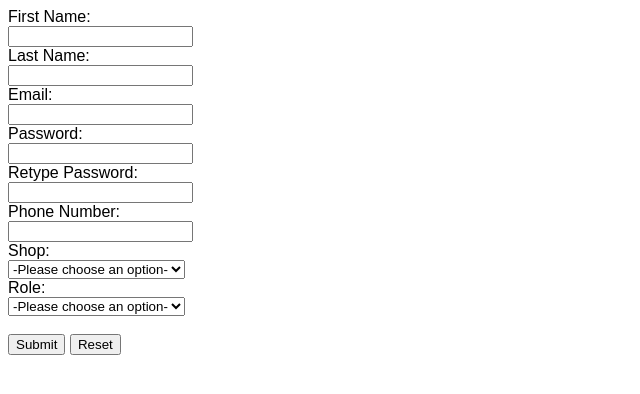
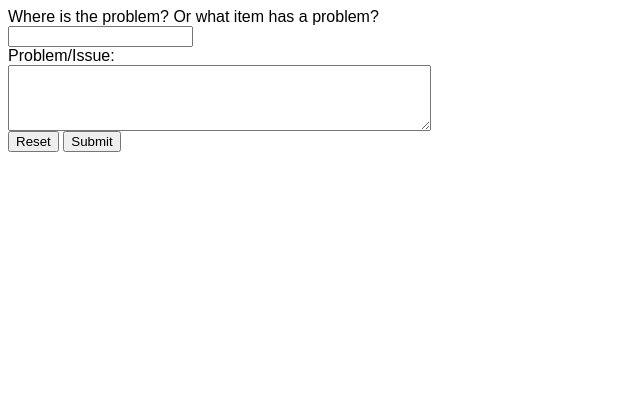
Before and after one commit to KSiva199/Website437, a Flask app: template templates/wo/add.html in a window 1280 px wide. Shown: the top 394 px of the page, without its empty margins (0-640 px from the left). Run offline with Flask 2, Linux system fonts and the light colour scheme; the template is opened without the code that fills it, so the values that code supplies are empty.

Commit message:
Updates & PPT
Updated various files and added the PPT with the interface ideas to the repo.

```diff
--- a/WO.py
+++ b/WO.py
@@ -2,11 +2,11 @@ from baseObject import baseObject
 
 class WO(baseObject):
     def __init__(self):
-        self.setup('WORK ORDERS')
+        self.setup('WorkOrders')
     def toList(self):
         l = []
         for row in self.data:
-            s = f"{row['Request Date']} {row['Issue']} {row['Shop']} {row['Status']}  {row['Labor Hours']} {row['Solution Notes']} {row['Requester']} {row['Problem Code']} {row['Asset']} {row['Assigned Tech']}"
+            s = f"{row['RequestDate']} {row['Issue']} {row['Shop']} {row['Status']}  {row['LaborHours']} {row['Solution']} {row['RequesterID']} {row['ProblemID']} {row['AssetID']} {row['TechnicianID']}"
             l.append(s)
         return l
     def getByWOID(self,id): #field,value
--- a/app.py
+++ b/app.py
@@ -59,11 +59,11 @@ def login_user():
 
 
 
-@app.route('/list_wo')
+@app.route('/wo/list')
 def list_WO():
     wo = WO()
     wo.getAll()
-    return render_template('/wo/list.html',objs = wo)
+    return render_template('/wo/list.html',wo = wo)
 
 @app.route('/wo/manage',methods=['GET','POST'])
 def manage_WO():
@@ -99,21 +99,21 @@ def manage_WO():
 
     if pkval is None:
         wo.getAll()
-        return render_template('wo/list.html',objs = wo)
+        return render_template('wo/list.html',wo = wo)
     if pkval == 'new':
         wo.createBlank()
-        return render_template('wo/add.html',obj = wo)
+        return render_template('wo/add.html',wo = wo)
     else:
         wo.getById(pkval)
-        uR = Users()
-        uR.getByID(wo.data['RequesterID'])
-        uT = Users()
-        uR.getByID(wo.data['TechnicianID'])
-        a = Assets()
-        a.getByID(wo.data['AssetID'])
-        p = Problem_Codes()
-        p.getByID9(wo.data['ProblemID'])
-        return render_template('wo/manage.html',wo=wo,uR=uR,uT=uT,a=a,p=p)
+        #uR = Users()
+        #uR.getById(wo.data[0]['RequesterID'])
+        #uT = Users()
+        #uR.getById(wo.data['TechnicianID'])
+        #a = Assets()
+        #a.getById(wo.data['AssetID'])
+        #p = Problem_Codes()
+        #p.getById(wo.data['ProblemID'])
+        return render_template('wo/manage.html',wo=wo)
 
 if __name__ == '__main__':
    app.run(host='127.0.0.1',debug=True)
--- a/templates/wo/add.html
+++ b/templates/wo/add.html
@@ -2,73 +2,18 @@
 
 {% block content %}
             <div>
-                <form method="POST" action="manage_user">
-                    First Name:<br>
-                    <input type="text" name="User FN" required/>
+                <form method="POST" action="manage_wo">
+                    Where is the problem? Or what item has a problem?<br>
+                    <input type="text" name="AssetID" required/>
                     <br>
+                    Problem/Issue:<br>
+                    <textarea id="addwoiss" name="Issue" rows="4" cols="50">
 
-                    Last Name:<br>
-                    <input type="text" name="User LN"  required/>
-                    <br>
-
-                    Email:<br>
-                    <input type="text" name="User Username" required/>
-                    <br>
-
-                    Password:<br>
-                    <input type="password" class='password' name="password" onchange='check_pass();'/>
-                    <br>
-
-                    Retype Password:<br>
-                    <input type="password" class='confirmpassword' name="confirmpassword" onchange='check_pass();'/>
-                    <br>
-
-                    Phone Number:<br>
-                    <input type="text" name="Phone Number"  required/>
-                    <br>
-
-                    Shop:<br>
-                    <select name="Shop">
-                        <option value="Select Option">-Please choose an option-</option>
-                        <option value="Carpentry/Locksmith">Carpentry/Locksmith</option>
-                        <option value="Janitorial">Janitorial</option>
-                        <option value="Electrical">Electrical</option>
-                        <option value="HVAC">HVAC</option>
-                        <option value="Plumbing">Plumbing</option>
-                      </select>
-                    <br>
-
-                    Role:<br>
-                    <select name="Role">
-                        <option value="Select Option">-Please choose an option-</option>
-                        <option value="Requester">Requester</option>
-                        <option value="Technician">Technician</option>
-                        <option value="Manager">Manager</option>
-                      </select>
-                    <br>
-                    <br>
-                    <button type = "submit" onclick="matchPassword()">Submit</button>
-
+                    </textarea><br>
                     <!-- Click to reset fields -->
                     <button type = "reset" value = "Reset" >Reset</button>
+                    <!-- Need a Submit button-->
+                    <button type ="submit" value = "Submit" > Submit</button>
                 </form>
-                <script>
-                    function matchPassword() {
-                        var pwd1 = document.querySelector('.password').value;
-                        var pwd2 = document.querySelector('.confirmpassword').value;
-                        if (pwd1==''){
-                            alert("Field cannot be empty");
-                            return false
-                        }
-                        else if(pwd1 != pwd2){
-                            alert("Passwords did not match");
-                            return false
-                        }
-                        if(pwd1.length < 8) {
-                            alert("**Password length must be atleast 8 characters");
-                            return false;
-                        }
-                    }
-            </script>
             </div>
 {% endblock %}
--- a/templates/wo/list.html
+++ b/templates/wo/list.html
@@ -3,7 +3,7 @@
 {% block content %}
         WO# | Requested Date | Status | Requester | Asset |  <br>
             <div>
-                {% for obj in objs.data  %}
+                {% for obj in wo.data  %}
 					<div>
                     <a href="/wo/manage?pkval={{ obj.WorkOrderID }}">{{ obj.WorkOrderID }}</a> | {{ obj.RequestDate }} |
                     {{ obj.Status }} | {{ obj.RequesterID }} | {{ obj.AssetID }}
--- a/templates/wo/manage.html
+++ b/templates/wo/manage.html
@@ -1,5 +1,3 @@
-//wo=wo,uR=uR,uT=uT,a=a,p=p
-
 {% extends "base.html" %}
 
 {% block content %}
```
Also changed, not shown: 4 other files.
